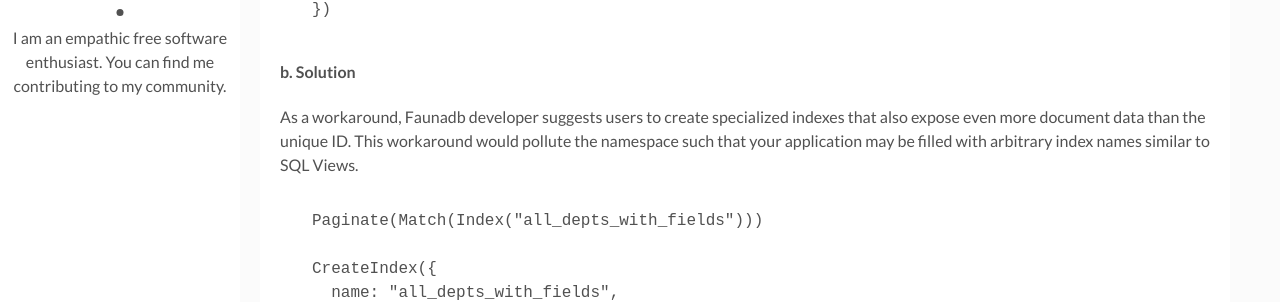
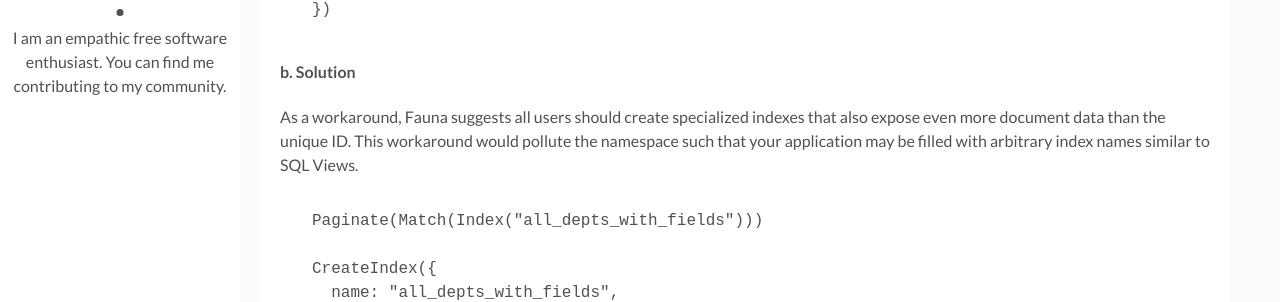
Before and after one commit to hungrymonkey/hungrymonkey.github.io, a Jekyll site: the page built from _posts/2021-08-10-auction-crud-app-cloudflare-and-faunadb.markdown, in a window 1280 px wide and 900 px high, scrolled down 8306 px. Shown: the part 153-455 px from the top of the window. Built offline with Jekyll 4.4.1, drawn with Linux system fonts in a browser that asks for light colours.

Commit message:
Update 2021-08-10-auction-crud-app-cloudflare-and-faunadb.markdown (#12)

````diff
--- a/_posts/2021-08-10-auction-crud-app-cloudflare-and-faunadb.markdown
+++ b/_posts/2021-08-10-auction-crud-app-cloudflare-and-faunadb.markdown
@@ -237,7 +237,7 @@ CreateIndex({
 
 #### b. Solution
 
-As a workaround, Faunadb developer suggests users to create specialized indexes that also expose even more document data than the unique ID. This workaround would pollute the namespace such that your application may be filled with arbitrary index names similar to SQL Views.
+As a workaround, Fauna suggests all users should create specialized indexes that also expose even more document data than the unique ID. This workaround would pollute the namespace such that your application may be filled with arbitrary index names similar to SQL Views.
 
 ```FQL
 Paginate(Match(Index("all_depts_with_fields")))
````
